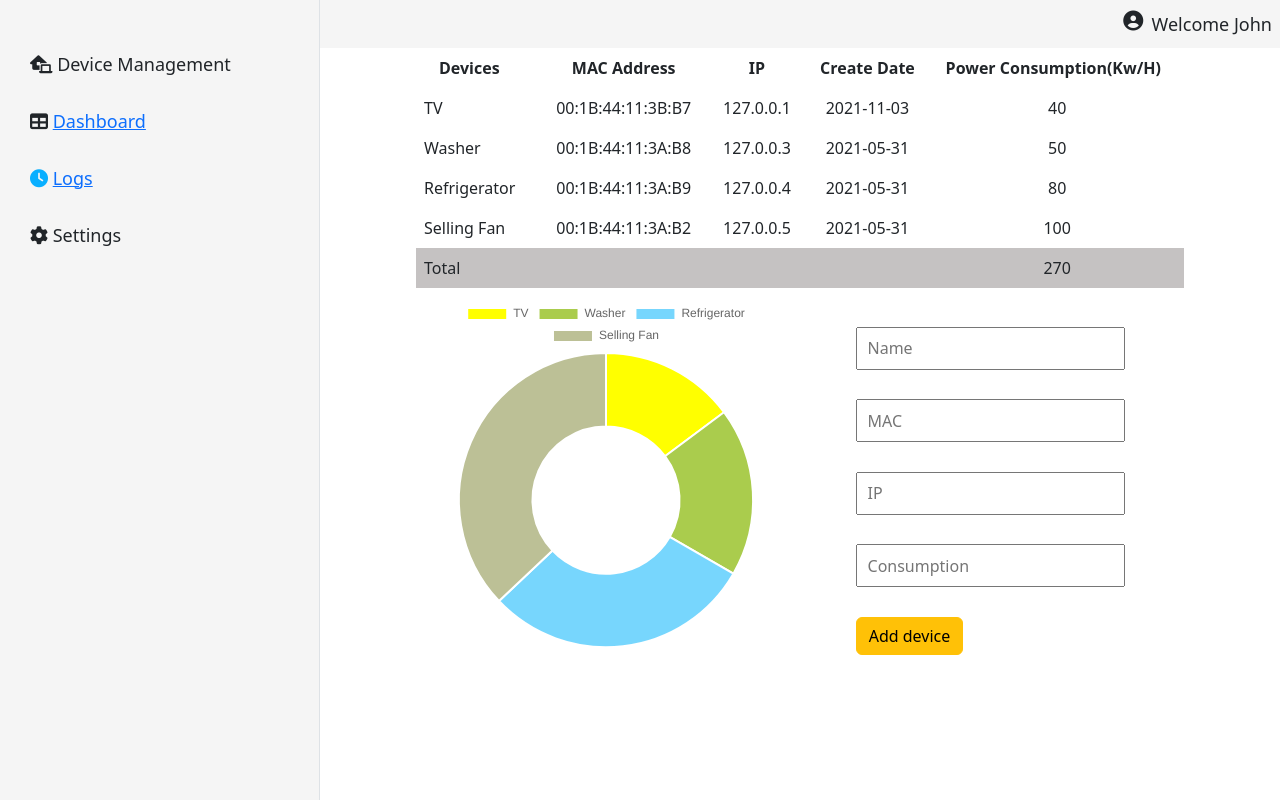
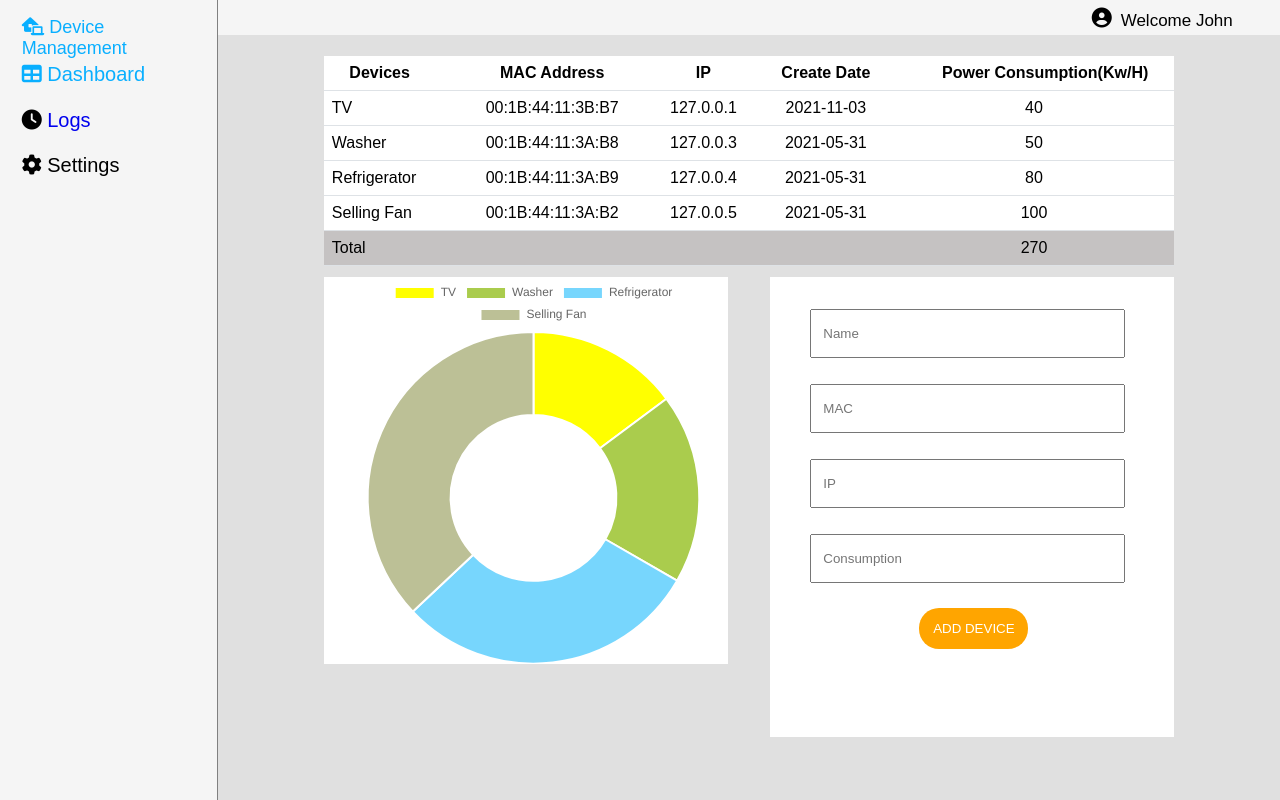
Before and after one commit to hoanganhnh/geek-bss, a PHP site: page /View/dashboard.php in a window 1280 px wide. Run offline with PHP 8.4, Linux system fonts and the light colour scheme; data comes from the database, SQL or seed files in the repository; some libraries are stand-ins or nearby versions.

Commit message:
create review

```diff
--- a/Controller/renderTable.php
+++ b/Controller/renderTable.php
@@ -14,7 +14,7 @@ function render($sql_render, $sql_sum)
         echo '<tr><td style="text-align: left">' . $row['name'] . '</td>
             <td>'  . $row['MAC'] . '</td>
             <td>'  . $row['IP'] . '</td>
-            <td>'  . $row['created'] . '</td>
+            <td>'  . $row['crdate'] . '</td>
             <td>'  . $row['consumption'] . '</td></tr>';
     };
     foreach ($sql_sum as $key) {
--- a/Controller/validateDevice.php
+++ b/Controller/validateDevice.php
@@ -2,26 +2,26 @@
 
 function validate()
 {
-    $nameErr = $MACErr = $IPerror = $consumpErr = "";
+    $nameErr = $MACErr = $consumpErr = "";
     $name = $MAC = $IP =  $consump = "";
     if ($_SERVER["REQUEST_METHOD"] == "POST") {
         if (empty($_POST["name"])) {
-            $nameErr = "Enter name device !";
+            $nameErr = "Hãy nhập tên thiết bị !";
         } else {
             $name = $_POST["name"];
         }
         if (empty($_POST["MAC"])) {
-            $MACErr = "Enter MAC !";
+            $MACErr = "Hãy nhập địa chỉ MAC !";
         } else {
             $MAC = $_POST["MAC"];
         }
         if (empty($_POST["IP"])) {
-            $IPErr = "Enter IP !";
+            $IPErr = "Hãy nhập IP !";
         } else {
             $IP = $_POST["IP"];
         }
         if (empty($_POST["consumption"])) {
-            $consumpErr = "Enter consumption !";
+            $consumpErr = "Hãy nhập mức tiêu thụ !";
         } else {
             $consump = $_POST["consumption"];
         }
@@ -39,9 +39,12 @@ function validate()
     else {
         $date = date("Y-m-d");
         try {
-            $sql = "INSERT INTO device (name, MAC, IP, created, consumption) VALUES ('$name', '$MAC', '$IP', '$date', $consump)";
+            $sql = "INSERT INTO device (name, MAC, IP, crdate, consumption) VALUES ('$name', '$MAC', '$IP', '$date', $consump)";
             $conn = new db_connection();
             $conn = $conn->connect();
+            $stmt = $conn->prepare($sql);
+            $stmt->execute();
+            var_dump($stmt);
         } catch (PDOException $e) {
             echo $sql . "<br>" . $e->getMessage();
         }
--- a/Controller/validateLogin.php
+++ b/Controller/validateLogin.php
@@ -15,12 +15,12 @@ function validate()
 
 	if ($_SERVER["REQUEST_METHOD"] == "POST") {
 		if (empty($_POST["name"])) {
-			$nameErr = "Enter username !";
+			$nameErr = "Hãy nhập tên !";
 		} else {
 			$_SESSION["name"] = test_input($_POST["name"]);
 		}
 		if (empty($_POST["password"])) {
-			$passwordErr = "Enter password !";
+			$passwordErr = "Hãy nhập mật khẩu !";
 		} else {
 			$_SESSION["password"] = $_POST["password"];
 		}
@@ -36,7 +36,7 @@ function validate()
 		header('location: ./View/dashboard.php');
 		session_destroy();
 	} else {
-		echo "Invalid username or password!";
+		echo "Sai tên đăng nhập hoặc mật khẩu";
 		session_destroy();
 	};
 }
--- a/Model/device.php
+++ b/Model/device.php
@@ -8,9 +8,9 @@ class device
     private $consumption;
     private $conn;
 
-    function _contruct()
+    function __construct($conn)
     {
-        $this->conn = new db_connection();
+        $this->conn = $conn;
     }
 
     function getName()
@@ -64,4 +64,14 @@ class device
         $sql_render->setFetchMode(PDO::FETCH_ASSOC);
         return $sql_render;
     }
+
+    function addDevice($name, $MAC, $IP, $date, $consump)
+    {
+        $sql = "INSERT INTO device (name, MAC, IP, crdate, consumption) VALUES ('$name', '$MAC', '$IP', '$date', $consump)";
+        $conn = new db_connection();
+        $conn = $conn->connect();
+        $stmt = $conn->prepare($sql);
+        $stmt->execute();
+        return $stmt;
+    }
 }
--- a/Model/logs.php
+++ b/Model/logs.php
@@ -3,7 +3,7 @@ class logs
 {
     private $id, $name, $action, $date, $conn;
 
-    function _contruct()
+    function __construct()
     {
         $this->conn = new db_connection();
     }
--- a/View/dashboard.css
+++ b/View/dashboard.css
@@ -1,24 +1,18 @@
-* {
-  margin: 0;
-  padding: 0%;
-  text-decoration: none;
-  box-sizing: border-box;
-}
 html,
 body {
+  margin: 0;
+  padding: 0;
   font-family: arial, helvetica;
   background-color: #e0e0e0;
 }
-
-.container-view {
+#menu {
+  float: left;
+  width: 16.93%;
+  height: 750px;
+  position: fixed;
+  background-color: whitesmoke;
+  border-right: 1px solid gray;
   height: 100vh;
-}
-
-#menu {
-  height: 100%;
-  background-color: whitesmoke;
-  padding: 30px;
-  border-right: 1px solid #dee2e6;
 }
 a {
   text-decoration: none;
@@ -28,44 +22,46 @@ a:hover {
   transition: 0.25s;
 }
 .title {
-  font-size: 18px;
-  padding: 30px 0 0 0;
+  width: 85%;
+  height: 3%;
+  padding-top: 10%;
+  padding-left: 10%;
+  font-size: 20px;
 }
 .title:hover {
   cursor: pointer;
   color: #09afff;
   transition: 0.5s;
 }
-#hamburger-menu {
-  display: none;
-}
 #header {
-  height: 48px;
-  display: flex;
-  justify-content: flex-end;
-  align-items: center;
+  float: right;
+  height: 35px;
+  width: 83%;
   background-color: whitesmoke;
 }
-
-.avatar-container {
-  display: flex;
-  padding-right: 8px;
+.img-ava-user {
+  width: 85%;
+  height: 26px;
+  float: left;
+  padding-top: 0.75%;
 }
-
-.img-ava-user {
-  width: 36px;
+.info-user {
+  float: right;
+  height: 23px;
+  width: 15%;
+  padding-top: 1%;
+  font-size: 17px;
 }
-
-.info-user {
-  font-size: 18px;
-  margin-left: 8px;
+#content-main {
+  float: right;
+  width: 83%;
+  height: auto;
 }
-/* table */
 .table-device {
   background: white;
   width: 80%;
   height: auto;
-  margin: 0 auto;
+  margin: 2% 10% 0 10%;
 }
 table {
   width: 100%;
@@ -91,7 +87,7 @@ td {
   float: right;
   background: white;
 }
-.add-alert {
+.add-noti {
   margin: 8% 0 0 11%;
   color: red;
   font-weight: bold;
--- a/View/dashboard.php
+++ b/View/dashboard.php
@@ -18,38 +18,24 @@ $sql_chart->execute();
 	<meta name="viewport" content="width=device-width, initial-scale=1">
 	<link rel="stylesheet" text="text/css" href="dashboard.css">
 	<script src="https://kit.fontawesome.com/3f1e871f13.js"></script>
-	<link href="https://cdn.jsdelivr.net/npm/bootstrap@5.3.0/dist/css/bootstrap.min.css" rel="stylesheet" integrity="sha384-9ndCyUaIbzAi2FUVXJi0CjmCapSmO7SnpJef0486qhLnuZ2cdeRhO02iuK6FUUVM" crossorigin="anonymous">
+	<title>Dashboard</title>
 </head>
 
 <body>
-	<title>Dashboard</title>
-
-	</head>
-
-	<body>
-		<div class="container-view">
-			<div class="row w-100 h-100 m-0">
-				<div class="col-3 p-0">
 	<div id="menu">
-						<div class="title" style="padding-top: 8%;">
-							<i class="fas fa-laptop-house"></i>
-							Device Management
-						</div>
-						<div class="title"><i class="fas fa-table"></i> <a href="dashboard.php">Dashboard</a></div>
-						<div class="title" style="color: #09afff;"><i class='fas fa-clock'></i>
-							<a href="logs.php">Logs</a>
+		<div class="title" style="padding-top: 8%; font-size:18px"><i class="fas fa-laptop-house"></i> Device Management</div>
+		<div class="title" style="color: #09afff;"><i class="fas fa-table"></i> Dashboard</div>
+		<div class="title">
+			<i class='fas fa-clock'></i>
+			<a href="logs.php">Logs </a>
 		</div>
 		<div class="title"><i class="fas fa-cog"></i> Settings</div>
 	</div>
-				</div>
-				<div class="col-9 p-0">
 	<div id="header">
-						<div class="avatar-container">
 		<div class="img-ava-user">
 			<i class="fas fa-user-circle" style="float: right; padding-right: 1%; font-size: 20px;"></i>
 		</div>
 		<div class="info-user">Welcome John</div>
-						</div>
 	</div>
 	<div id="content-main">
 		<div class="table-device">
@@ -68,7 +54,6 @@ $sql_chart->execute();
 				</thead>
 			</table>
 		</div>
-						<div class="">
 		<div class="power-chart">
 			<canvas id="myChart" style="height: 458.4px; width: 460px; margin-left: 4%;">
 				<script>
@@ -82,24 +67,16 @@ $sql_chart->execute();
 		</div>
 		<div class="add-device">
 			<form method="post" action="" style="height:100%;">
-									<div class="add-alert">
+				<div class="add-noti">
 					<?php validate() ?></div>
 				<div class="input-device"><input type="text" name="name" placeholder="Name" class="input-device-box"></div>
 				<div class="input-device"><input type="text" name="MAC" placeholder="MAC" class="input-device-box"></div>
 				<div class="input-device"><input type="text" name="IP" placeholder="IP" class="input-device-box"></div>
 				<div class="input-device"><input type="text" name="consumption" placeholder="Consumption" class="input-device-box"></div>
-									<div class="input-device">
-										<button type="submit" class="btn btn-warning">
-											Add device
-										</button>
-									</div>
+				<div class="input-device"><input type="submit" class="submit-device" value="ADD DEVICE"></div>
 			</form>
 		</div>
 	</div>
-					</div>
-				</div>
-			</div>
-
 	<script src="../jquery-3.6.0.js"></script>
 	<script src="https://cdn.jsdelivr.net/npm/chart.js"></script>
 	<script type="text/javascript" src="../index.js"></script>
--- a/index.php
+++ b/index.php
@@ -13,10 +13,10 @@
 <body>
 	<div id="box-log-in">
 		<div class="row-content">
-			<b>BSS SYSTEM</b>
+			<b>SOIOT SYSTEM</b>
 		</div>
 		<form method="post" action="" class="form">
-			<div class="div-alert">
+			<div class="div-noti">
 				<?php validate(); ?>
 			</div>
 			<div class="row-account">
```
Also changed, not shown: View/login.css (+34 -33 lines), View/logs.css (+52 -56 lines), View/logs.php (+11 -27 lines), bss.sql (+12 -4 lines), index_logs.js (+11 -12 lines). Lines whose indentation alone changed are shown as unchanged.
